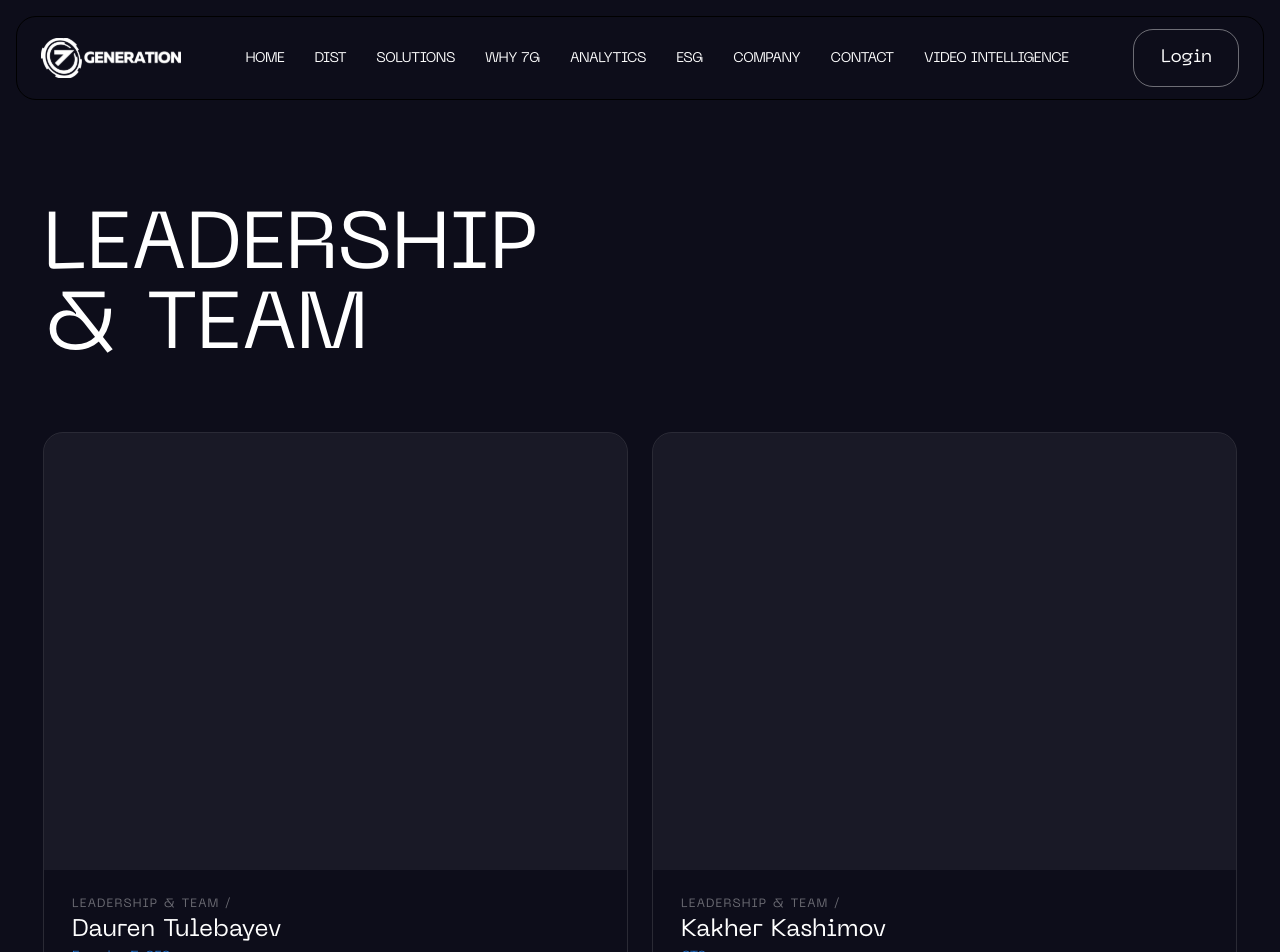
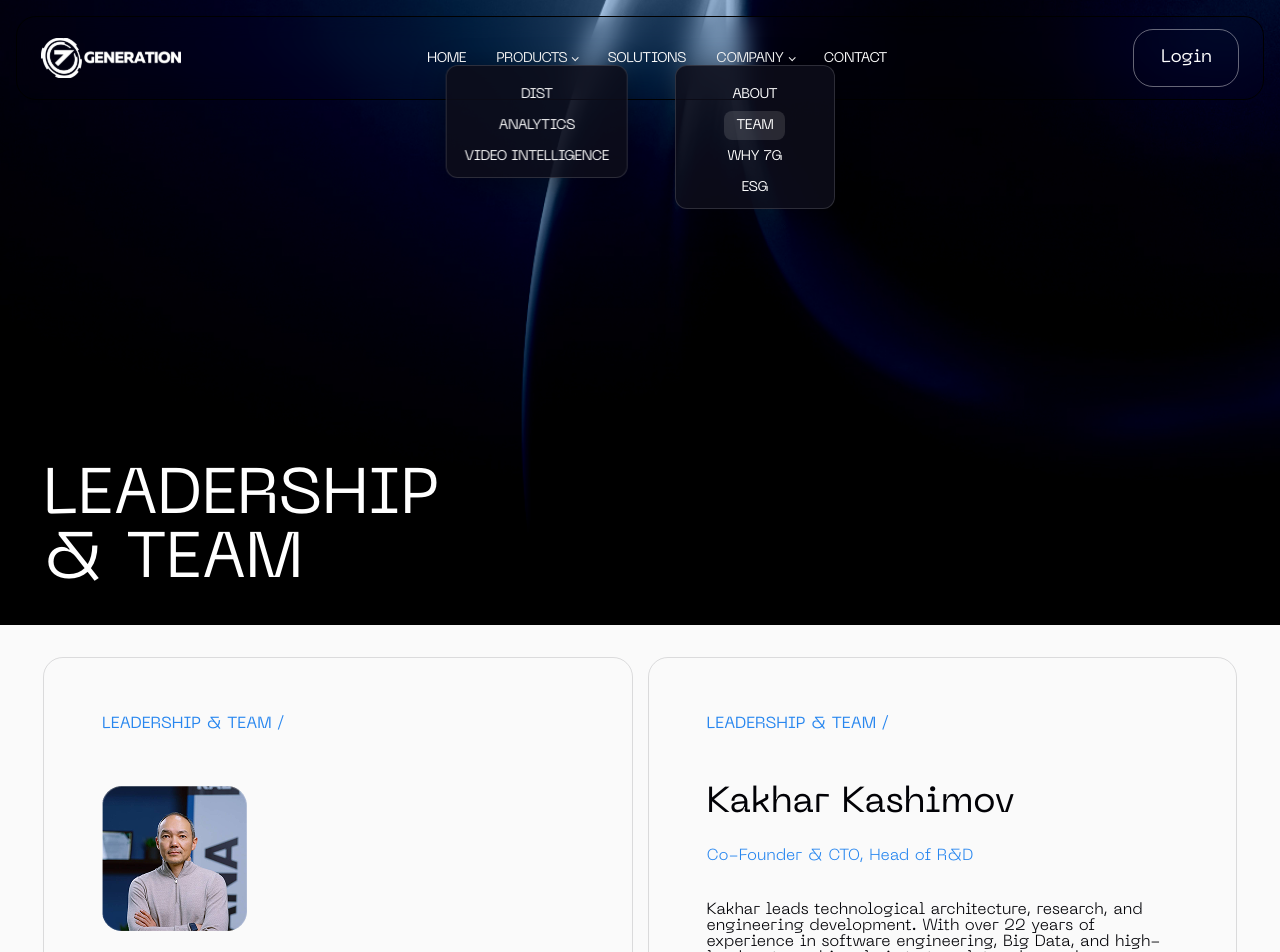
Before and after one commit to seifullaxlx/7generation, a React (Vite) app: page /team in a window 1280 px wide. Shown: the top 952 px of the page. Built offline with nearby package versions, Linux system fonts and the light colour scheme.

Commit message:
grouped navs, added team page, fixed nav on mobile, added img's, fixed overflow

```diff
--- a/public/styles/components/nav.css
+++ b/public/styles/components/nav.css
@@ -3,12 +3,13 @@
   position: fixed;
   top: 0;
   left: 0;
-  right: 20px;
+  right: 0;
   z-index: 100;
   display: flex;
   justify-content: space-between;
   align-items: center;
   padding: 12px 16px;
+  overflow: hidden;
 }
 
 /* Distorted background lens layer */
@@ -56,7 +57,8 @@
   position: fixed;
   inset: 0;
   z-index: 99;
-  background: #0d0d1a;
+  background: url("/img/home.jpg");
+  background-size: cover;
   color: #fff;
 
   opacity: 0;
@@ -130,6 +132,64 @@
   transform: translateY(-6.5px) rotate(-45deg);
 }
 
+/* ===== DROPDOWN ===== */
+
+.nav__dropdown {
+  position: relative;
+  display: flex;
+  flex-direction: column;
+  align-items: center;
+}
+
+.nav__dropdown-toggle {
+  display: flex;
+  align-items: center;
+  gap: 5px;
+  background: none;
+  border: none;
+  padding: 0;
+  font-family: var(--font-primary), sans-serif;
+  font-size: 14px;
+  font-weight: 800;
+  text-transform: uppercase;
+  letter-spacing: -0.03em;
+  cursor: pointer;
+  color: #fff;
+}
+
+/* Chevron */
+.nav__dropdown-toggle::after {
+  content: '';
+  display: block;
+  width: 5px;
+  height: 5px;
+  border-right: 1.5px solid currentColor;
+  border-bottom: 1.5px solid currentColor;
+  transform: rotate(45deg) translateY(-1px);
+  transition: transform 0.2s;
+}
+
+.nav__dropdown--open .nav__dropdown-toggle::after {
+  transform: rotate(-135deg) translateY(-2px);
+}
+
+/* Mobile: inline expansion inside the full-screen overlay */
+.nav__dropdown-menu {
+  list-style: none;
+  display: flex;
+  flex-direction: column;
+  align-items: center;
+  gap: 12px;
+  overflow: hidden;
+  max-height: 0;
+  transition: max-height 0.3s ease, padding 0.3s ease;
+}
+
+.nav__dropdown--open .nav__dropdown-menu {
+  max-height: 300px;
+  padding-top: 12px;
+}
+
 @media (min-width: 1135px) {
   .nav {
     position: absolute;
@@ -141,8 +201,9 @@
     padding: 12px 24px;
     border: 1px solid rgba(255, 255, 255, 0.18);
     border-radius: 20px;
-    overflow: hidden;
+    overflow: visible;
     isolation: isolate;
+    backdrop-filter: blur(12px);
     box-shadow:
             0 8px 48px rgba(0, 0, 0, 0.45),
             0 2px 12px rgba(0, 0, 0, 0.3),
@@ -157,7 +218,7 @@
   .nav__links {
     position: static;
     flex-direction: row;
-    flex-wrap: wrap;
+    flex-wrap: nowrap;
     justify-content: center;
     gap: 30px;
     opacity: 1;
@@ -179,4 +240,64 @@
   .nav__burger {
     display: none;
   }
+
+  /* Clamp ::before to nav bounds so it doesn't cause page overflow */
+  .nav::before {
+    inset: 0;
+  }
+
+  /* Desktop dropdown */
+  .nav__dropdown-toggle {
+    font-weight: 400;
+    color: inherit;
+  }
+
+  .nav__dropdown-menu {
+    position: absolute;
+    top: 100%;
+    left: 50%;
+    transform: translateX(-50%);
+    flex-direction: column;
+    align-items: center;
+    gap: 2px;
+    /* padding-top bridges the visual gap without creating a mouse-leave zone */
+    padding: 14px 6px 6px !important;
+    min-width: 160px;
+    max-height: none;
+    overflow: visible;
+    background: rgba(13, 13, 26, 0.88);
+    backdrop-filter: blur(16px);
+    -webkit-backdrop-filter: blur(16px);
+    border: 1px solid rgba(255, 255, 255, 0.14);
+    border-radius: 12px;
+    box-shadow: 0 8px 32px rgba(0, 0, 0, 0.4);
+
+    opacity: 0;
+    pointer-events: none;
+    transition: opacity 0.18s ease;
+  }
+
+  .nav__dropdown--open .nav__dropdown-menu {
+    opacity: 1;
+    pointer-events: all;
+  }
+
+  .nav__dropdown-item {
+    display: block;
+    width: 100%;
+    padding: 8px 12px;
+    border-radius: 8px;
+    white-space: nowrap;
+    text-align: center;
+  }
+
+  .nav__dropdown-item:hover {
+    background: rgba(255, 255, 255, 0.08);
+    text-decoration: none !important;
+  }
+
+  .nav__dropdown-item.active {
+    background: rgba(255, 255, 255, 0.12);
+    text-decoration: none !important;
+  }
 }
--- a/public/styles/pages/team.css
+++ b/public/styles/pages/team.css
@@ -1,13 +1,14 @@
 /* Hero */
 .team-hero {
-  min-height: 400px;
+  min-height: 625px;
   display: flex;
   align-items: flex-end;
-  background: #0d0d1a;
+  background: url("/img/team.jpg");
+  background-size: cover;
 }
 
 .team-hero__heading {
-  font-size: clamp(2.5rem, 8vw, 5rem);
+  font-size: 64px;
   font-weight: 400;
   line-height: 1;
   color: #fff;
@@ -15,35 +16,17 @@
 
 /* Members grid */
 .team-members {
-  background: #0d0d1a;
+  background: #fafafa;
+  color: #020206;
 }
 
 .team-members__grid {
   display: grid;
   grid-template-columns: 1fr;
-  gap: 24px;
+  gap: 15px;
 }
 
-.team-card {
-  display: flex;
-  flex-direction: column;
-  gap: 0;
-  border: 1px solid rgba(255, 255, 255, 0.12);
-  border-radius: 20px;
-  overflow: hidden;
-}
 
-.team-card__photo-wrap {
-  width: 100%;
-  aspect-ratio: 4 / 3;
-  overflow: hidden;
-}
-
-.team-card__photo {
-  width: 100%;
-  height: 100%;
-  background: rgba(255, 255, 255, 0.05);
-}
 
 .team-card__body {
   padding: 28px;
@@ -53,29 +36,43 @@
 }
 
 .team-card__label {
-  font-size: 12px;
-  opacity: 0.4;
+  font-size: 16px;
+  color: #2786EF;
   text-transform: uppercase;
-  letter-spacing: 0.1em;
+  margin-bottom: 46px;
 }
 
+.team-card__img {
+  width: 145px;
+  height: 145px;
+  margin-bottom: 20px;
+}
+
+.team-card {
+  display: flex;
+  flex-direction: column;
+  padding: 30px;
+  border: 1px solid rgba(8, 11, 20, 0.13);
+  border-radius: 20px;
+}
+
+
 .team-card__name {
-  font-size: 24px;
+  font-size: 36px;
   font-weight: 400;
-  color: #fff;
+  margin-bottom: 20px;
 }
 
 .team-card__role {
-  font-size: 13px;
+  font-size: 16px;
+  font-weight: 200;
   color: #2786EF;
+  margin-bottom: 30px;
 }
 
 .team-card__bio {
-  font-size: 13px;
-  line-height: 1.6;
-  opacity: 0.65;
-  color: #fff;
-  margin-top: 8px;
+  font-size: 16px;
+  font-weight: 200;
 }
 
 @media (min-width: 768px) {
--- a/src/components/Nav.jsx
+++ b/src/components/Nav.jsx
@@ -2,26 +2,39 @@ import { useState, useEffect } from 'react'
 import { NavLink, useLocation } from 'react-router-dom'
 import '../../public/styles/components/nav.css'
 
-const links = [
+const navItems = [
   { to: '/', label: 'Home' },
+  {
+    label: 'Products',
+    children: [
       { to: '/dist', label: 'DIST' },
+      { to: '/analytics', label: 'Analytics' },
+      { to: '/engineering-culture', label: 'Video Intelligence' },
+    ],
+  },
   { to: '/solutions', label: 'Solutions' },
+  {
+    label: 'Company',
+    children: [
+      { to: '/company', label: 'About' },
+      { to: '/team', label: 'Team' },
       { to: '/careers', label: 'Why 7G' },
-  { to: '/analytics', label: 'Analytics' },
       { to: '/esg', label: 'ESG' },
-  { to: '/company', label: 'Company' },
+    ],
+  },
   { to: '/contact', label: 'Contact' },
-  { to: '/engineering-culture', label: 'Video Intelligence' },
 ]
 
 export default function Nav() {
   const [open, setOpen] = useState(false)
+  const [openDropdown, setOpenDropdown] = useState(null)
   const [theme, setTheme] = useState('dark')
   const location = useLocation()
 
   // Close menu on route change
   useState(() => {
     setOpen(false)
+    setOpenDropdown(null)
   }, [location.pathname])
 
   // Detect section background — update nav theme
@@ -47,6 +60,14 @@ export default function Nav() {
     sections.forEach(s => observer.observe(s))
     return () => observer.disconnect()
   }, [location.pathname])
+
+  const toggleDropdown = (label) =>
+    setOpenDropdown(prev => (prev === label ? null : label))
+
+  const closeAll = () => {
+    setOpen(false)
+    setOpenDropdown(null)
+  }
 
   return (
     <>
@@ -107,20 +128,63 @@ export default function Nav() {
 
       {/* Center — links */}
       <ul className="nav__links">
-        {links.map(({ to, label }) => (
+        {navItems.map((item) => {
+          if (item.children) {
+            const isOpen = openDropdown === item.label
+            return (
+              <li
+                key={item.label}
+                className={`nav__dropdown${isOpen ? ' nav__dropdown--open' : ''}`}
+                onPointerEnter={(e) => { if (e.pointerType === 'mouse') setOpenDropdown(item.label) }}
+                onPointerLeave={(e) => { if (e.pointerType === 'mouse') setOpenDropdown(null) }}
+              >
+                <button
+                  className="nav__link nav__dropdown-toggle"
+                  onClick={() => {
+                    // On touch devices (no native hover), click toggles open/close.
+                    // On mouse devices hover already handles it — skip to avoid double-fire.
+                    if (!window.matchMedia('(hover: hover)').matches) {
+                      toggleDropdown(item.label)
+                    }
+                  }}
+                  aria-expanded={isOpen}
+                >
+                  {item.label}
+                </button>
+                <ul className="nav__dropdown-menu">
+                  {item.children.map(({ to, label }) => (
                     <li key={to}>
                       <NavLink
                         to={to}
-              end={to === '/'}
+                        className={({ isActive }) =>
+                          `nav__link nav__dropdown-item${isActive ? ' active' : ''}`
+                        }
+                        onClick={closeAll}
+                      >
+                        {label}
+                      </NavLink>
+                    </li>
+                  ))}
+                </ul>
+              </li>
+            )
+          }
+
+          return (
+            <li key={item.to}>
+              <NavLink
+                to={item.to}
+                end={item.to === '/'}
                 className={({ isActive }) =>
                   `nav__link${isActive ? ' active' : ''}`
                 }
                 onClick={() => setOpen(false)}
               >
-              {label}
+                {item.label}
               </NavLink>
             </li>
-        ))}
+          )
+        })}
       </ul>
 
       {/* Right — login */}
--- a/src/components/TeamCard.jsx
+++ b/src/components/TeamCard.jsx
@@ -1,11 +1,9 @@
-export default function TeamCard({ name, role, bio, photoClass }) {
+export default function TeamCard({ name, role, bio, photo }) {
   return (
     <div className="team-card">
-      <div className="team-card__photo-wrap">
-        <div className={`team-card__photo ${photoClass}`} />
-      </div>
       <div className="team-card__body">
         <span className="team-card__label">Leadership & Team /</span>
+          {photo ? <img className="team-card__img" src={photo} alt=""/> : ""}
         <h2 className="team-card__name">{name}</h2>
         <p className="team-card__role">{role}</p>
         <p className="team-card__bio">{bio}</p>
--- a/src/pages/Team.jsx
+++ b/src/pages/Team.jsx
@@ -1,31 +1,33 @@
 import '../../public/styles/pages/team.css'
 import TeamCard from '../components/TeamCard'
+import ContactsSection from "../components/ContactsSection.jsx";
 
 export default function Team() {
   return (
     <>
       {/* Hero */}
-      <section className="page team-hero section--dark" data-nav-theme="dark">
+      <section className="page team-hero">
         <h1 className="team-hero__heading">LEADERSHIP<br />&amp; TEAM</h1>
       </section>
 
       {/* Members */}
-      <section className="page section--dark team-members" data-nav-theme="dark">
+      <section className="page section--light team-members" data-nav-theme="dark">
         <div className="team-members__grid">
           <TeamCard
             name="Dauren Tulebayev"
-            role="Founder & CEO"
-            bio="Dauren defines the strategic direction of 7Generation and its development as a technology holding. He has a background in engineering, product architecture and enterprise systems — combining analytical and deep industry experience."
-            photoClass="team-card__photo--dauren"
+            role="Founder & CEO, 7Generation"
+            bio="Dauren defines the strategic direction of 7Generation and its development as a technology holding. His focus is building an ecosystem where engineering teams, products, and R&D operate as a unified system - aligned with long-term technological sustainability and real-world applicability."
+            photo="/img/member-photo.png"
           />
           <TeamCard
-            name="Kakher Kashimov"
-            role="CTO"
-            bio="Kakher leads the technical architecture and engineering teams. With over a decade in telecom software development, he specialises in high-load distributed systems, DPI platforms and real-time analytics infrastructure designed to operate at carrier scale."
-            photoClass="team-card__photo--kakher"
+            name="Kakhar Kashimov"
+            role="Co-Founder & CTO, Head of R&D"
+            bio={<>Kakhar leads technological architecture, research, and engineering development. With over 22 years of experience in software engineering, Big Data, and high-load systems, his role is to translate advanced technologies into reliable, production-grade infrastructure solutions. Education: Advanced Machine Learning, Imperial College London.Our ecosystem brings together more than 800 professionals, including software engineers, infrastructure and network engineers, R&D specialists, data scientists, and machine learning experts.<br /><br />This multidisciplinary team enables us to design, build, and operate complex infrastructure-level systems entirely in-house — from research and architecture to deployment and long-term operation.</>}
           />
         </div>
       </section>
+
+        <ContactsSection />
     </>
   )
 }
```
Also changed, not shown: public/img/member-photo.png (added), public/img/team.jpg (added). Lines whose indentation alone changed are shown as unchanged.
